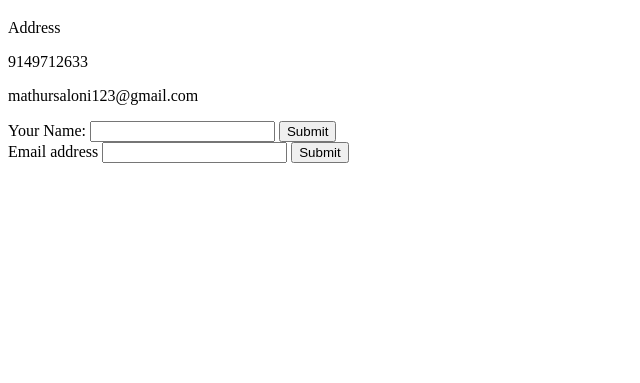
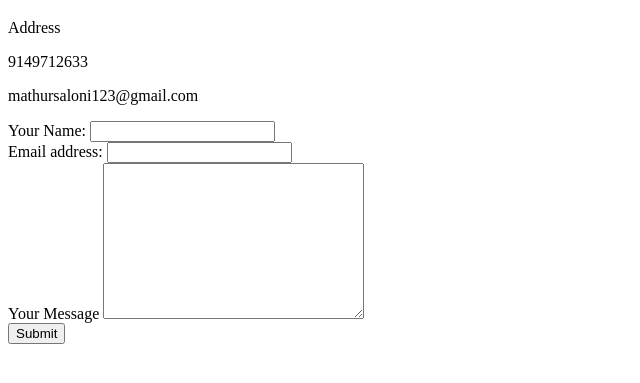
Before and after one commit to saloni23j/PortFolio1.0, a plain HTML site: page contact-me.html in a window 1280 px wide. Shown: the part 61-444 px from the top of the page, without its empty margins (0-640 px from the left). Drawn offline with Linux system fonts and the light colour scheme.

Commit message:
added form

```diff
--- a/contact-me.html
+++ b/contact-me.html
@@ -12,12 +12,15 @@
     <p>9149712633</p>
     <p>mathursaloni123@gmail.com</p>
 
-    <form class = "" action = "index.html" method = "post">
+    <form  action = "mailto:mathursaloni123@gmail.com" method = "post" enctype="text/plain">
        <label>Your Name:</label>
-       <input type = "text" name = "" value = "">
-       <input type = "submit" name = "" ><br>
-       <label>Email address</label>
-       <input type = "email">
+       <input type = "text" name = "yourName" value = ""><br>
+
+       <label>Email address:</label>
+       <input type = "email" name = "yourEmail" value = ""><br>
+
+       <label>Your Message</label>
+       <textarea name= "Message:" rows = "10" cols = "30"></textarea><br>
        <input type = "submit" name = "" >
     </form>
 </body>
```
Also changed, not shown: index.html (+7 -5 lines).
